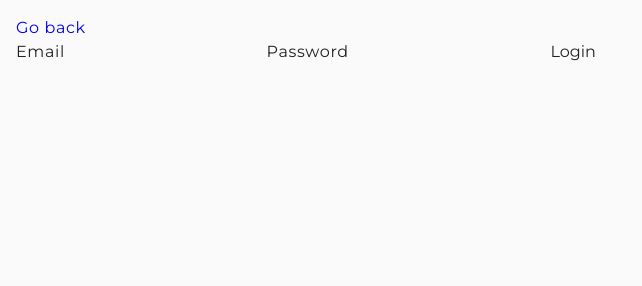
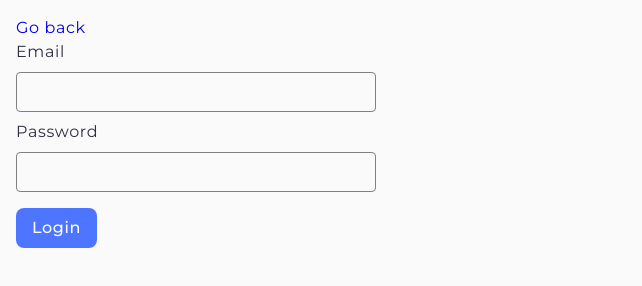
Before and after one commit to Bezzemianyi/goit-js-hw-08, a plain HTML site: page task-4.html in a window 1280 px wide. Shown: the whole page, without its empty margins (0-642 px from the left). Drawn offline with Linux system fonts and the light colour scheme.

Commit message:
do task 4

```diff
--- a/css/common.css
+++ b/css/common.css
@@ -199,3 +199,42 @@ img {
   color: #2e2f42;
 }
 /* #endregion task-3 */
+
+/* #region task-4 */
+.login-form {
+  display: block;
+  unicode-bidi: isolate;
+}
+
+.login-form-label {
+  display: block;
+  margin-bottom: 8px;
+  font-weight: 400;
+  font-size: 16px;
+  line-height: 1.5;
+  letter-spacing: 0.04em;
+  color: #2e2f42;
+}
+
+.login-form-input {
+  position: relative;
+  border: 1px solid #808080;
+  border-radius: 4px;
+  width: 360px;
+  height: 40px;
+  margin-bottom: 8px;
+}
+.login-btn {
+  display: block;
+  border-radius: 8px;
+  padding: 8px 16px;
+  height: 40px;
+  background-color: #4e75ff;
+  color: #fff;
+  font-weight: 500;
+  font-size: 16px;
+  line-height: 1.5;
+  letter-spacing: 0.04em;
+  margin-top: 8px;
+}
+/* #endregion task-4 */
--- a/js/task-4.js
+++ b/js/task-4.js
@@ -0,0 +1,18 @@
+const loginForm = document.querySelector('.login-form');
+
+loginForm.addEventListener('submit', (event) => {
+  event.preventDefault();
+  const { email, password } = event.target.elements;
+  const emailValue = email.value.trim();
+  const passwordValue = password.value.trim();
+  if (!emailValue || !passwordValue) {
+    alert('All form fields must be filled in');
+    return;
+  }
+  const formData = {
+    email: emailValue,
+    password: passwordValue,
+  };
+  console.log(formData);
+  loginForm.reset();
+});
--- a/task-4.html
+++ b/task-4.html
@@ -11,15 +11,13 @@
     <p><a href="./index.html">Go back</a></p>
 
     <form class="login-form">
-      <label>
-        Email
-        <input type="email" name="email" />
-      </label>
-      <label>
-        Password
-        <input type="password" name="password" />
-      </label>
-      <button type="submit">Login</button>
+      <label class="login-form-label" for="email"> Email</label>
+      <input class="login-form-input" type="email" name="email" />
+
+      <label class="login-form-label" for="password"> Password</label>
+      <input class="login-form-input" type="password" name="password" />
+
+      <button class="login-btn" type="submit">Login</button>
     </form>
 
     <script src="./js/task-4.js" type="module"></script>
```
